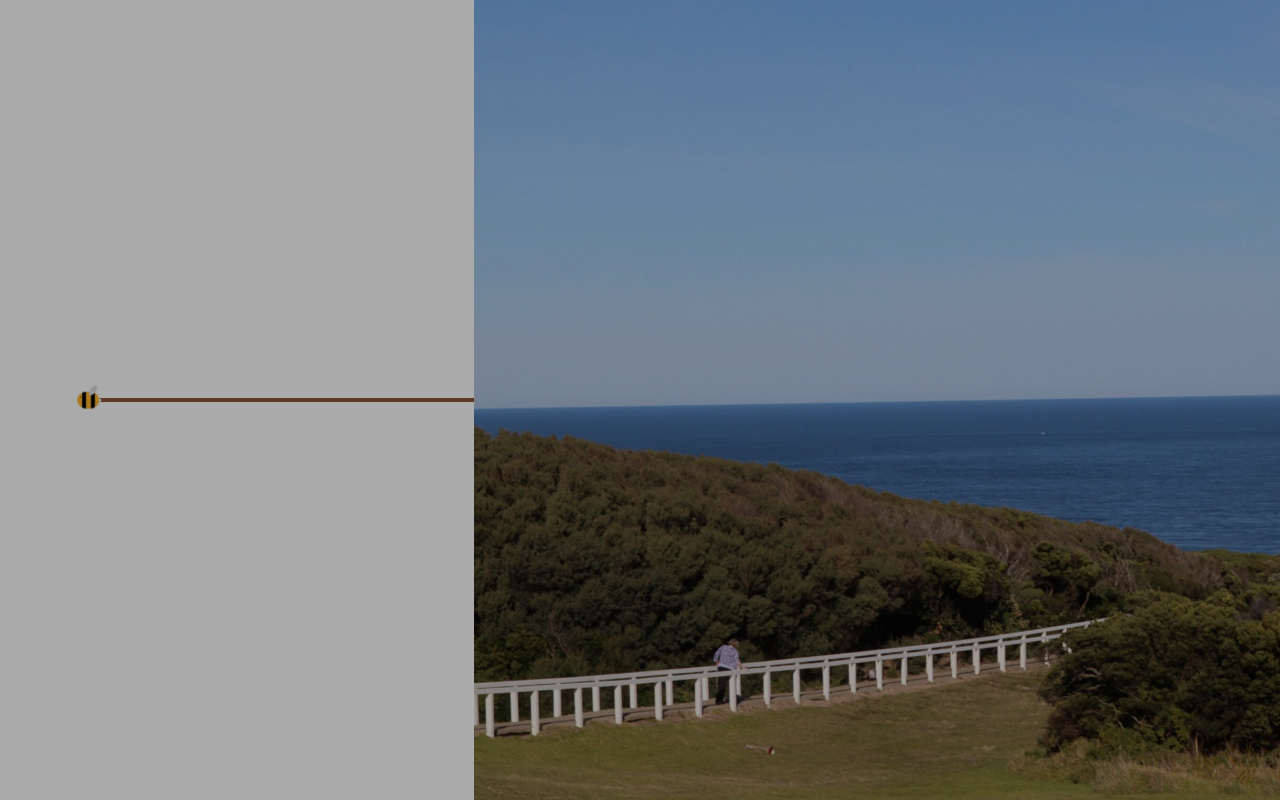
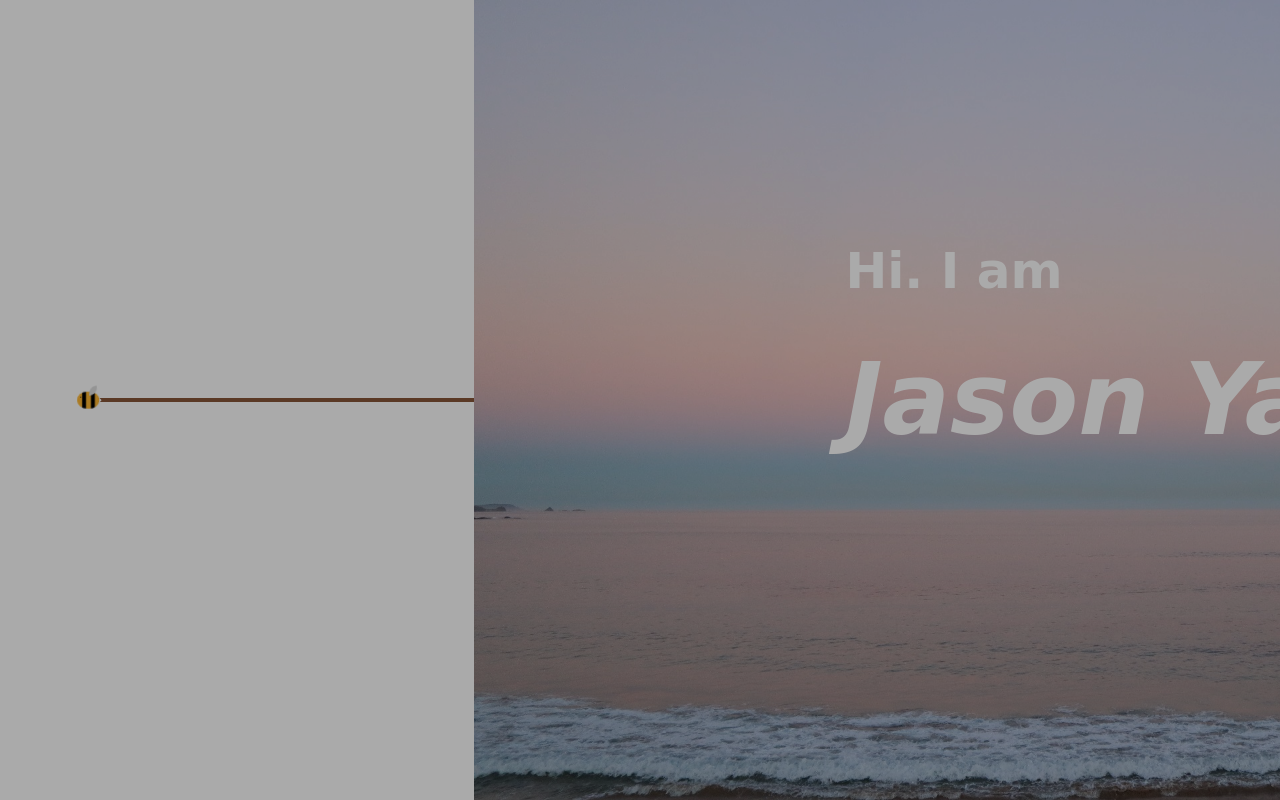
Before and after one commit to yfyau/yfyau.github.io, a React (Create React App) app: page / in a window 1280 px wide. Both pictures are taken after a click on the element 618 px from the left and 386 px from the top of the page. Built offline with nearby package versions, Linux system fonts and the light colour scheme.

Commit message:
Home Page Updated

```diff
--- a/src/components/Main.js
+++ b/src/components/Main.js
@@ -18,31 +18,8 @@ export default class Main extends Component {
     }
 
     componentDidMount = () => {
-        window.addEventListener('scroll', this.onWindowScrolled, true);
-        // window.addEventListener('resize', this.onWindowResized);
-
-        setTimeout(() => { this.setState({ animationEnd: true }) }, 2500);
+        setTimeout(() => { this.setState({ animationEnd: true }) }, 2000);
     }
-
-    componentWillUnmount = () => {
-        window.removeEventListener('scroll', this.onWindowScrolled);
-        // window.removeEventListener('resize', this.onWindowResized);
-    };
-
-    // onWindowResized = () => {
-    //     this.forceUpdate();
-    // };
-
-    isBottom(window) {
-        return window.target.scrollHeight - window.target.scrollTop === window.target.clientHeight;
-    }
-
-    onWindowScrolled = (window, element) => {
-        // console.log(window.target.scrollHeight, window.target.scrollTop)
-        if (this.isBottom(window)) {
-            this.setState((prevState) => ({ renderPage: prevState.renderPage + 1 }))
-        }
-    };
 
     render() {
 
@@ -68,9 +45,7 @@ export default class Main extends Component {
                         }
                     </div>
                 </div>
-
             </div>
-
         )
     }
 }
--- a/src/components/Pages/Home.js
+++ b/src/components/Pages/Home.js
@@ -6,7 +6,10 @@ import HomeImg from '../../images/HomeImg.jpg'
 
 const Home = props => (
     <div className="pageContainer homeBackground" style={{ backgroundImage: `url(${HomeImg})` }}>
-
+        <div className="homeTitleContainer">
+            <h2 className="homeTitleH2">Hi. I am</h2>
+            <h1 className="homeTitleH1">Jason Yau</h1>
+        </div>
     </div >
 )
 
--- a/src/components/Pages/Pages.css
+++ b/src/components/Pages/Pages.css
@@ -1,4 +1,9 @@
 /* ---------------- Common Start ---------------- */
+
+.center {
+    text-align: center;
+    justify-content: center;
+}
 
 .pageContainer {
     position: relative;
@@ -61,10 +66,54 @@
 
 .homeBackground {
     height: 100%;
+    display: flex;
     background-repeat: no-repeat;
+    background-color: transparent;
+    background-position:center bottom;
     background-size: cover;
-    background-color: transparent;
-    /* background-position: 50% 50%; */
+    -webkit-background-size: cover;
+    -moz-background-size: cover;
+    -o-background-size: cover;
+}
+
+.homeTitleContainer {
+    margin-bottom: auto;
+    margin-left: auto;
+    margin-right: auto;
+}
+
+.homeTitleH1 {
+    color: #fff;
+    margin: 0;
+    font-style: italic;
+}
+
+.homeTitleH2 {
+    color: #fff;
+}
+
+@media screen and (min-width: 751px) {
+    .homeTitleContainer {
+        margin-top: 25vh;
+    }
+    .homeTitleH1 {
+        font-size: 100px;
+    }
+    .homeTitleH2 {
+        font-size: 50px;
+    }
+}
+
+@media screen and (max-width: 750px) {
+    .homeTitleContainer {
+        margin-top: 35vh;
+    }
+    .homeTitleH1 {
+        font-size: 50px;
+    }
+    .homeTitleH2 {
+        font-size: 25px;
+    }
 }
 
 /* ---------------- Home Page End ---------------- */
```
Also changed, not shown: src/images/HomeImg.jpg.
